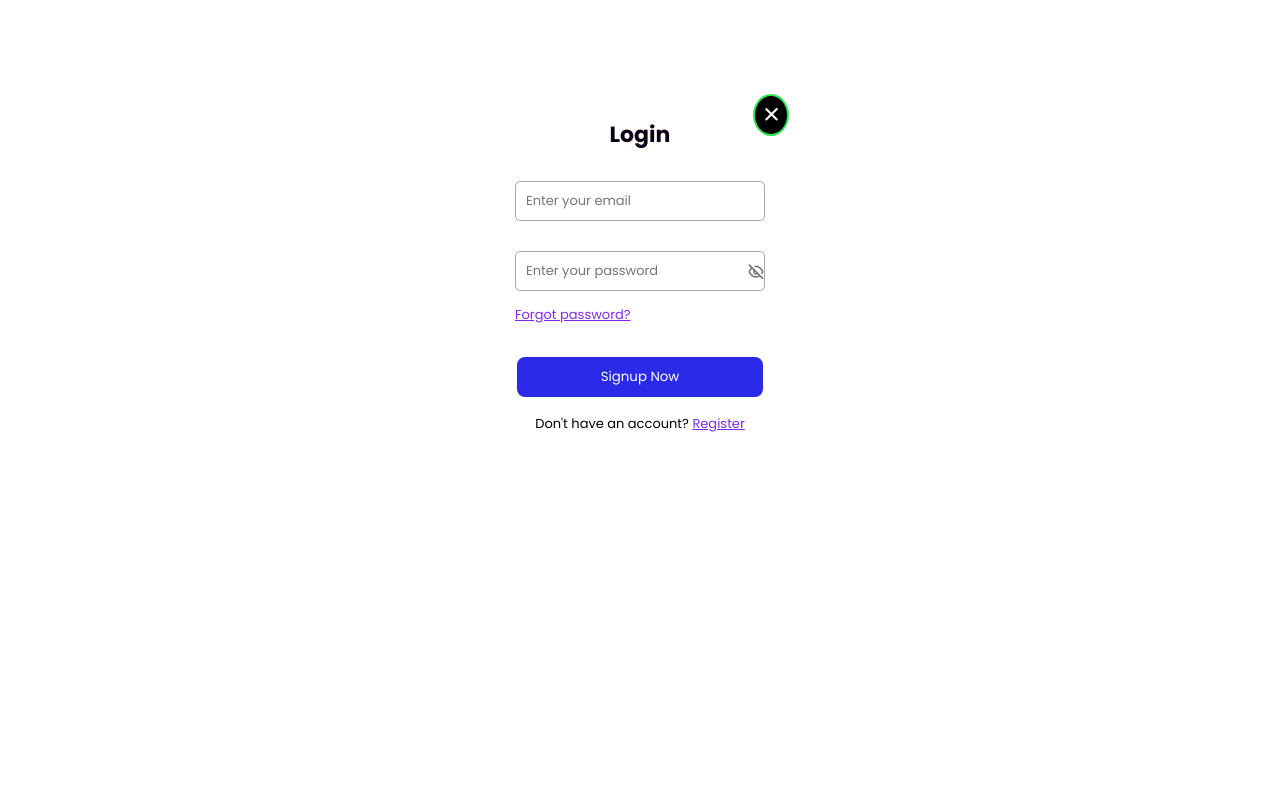
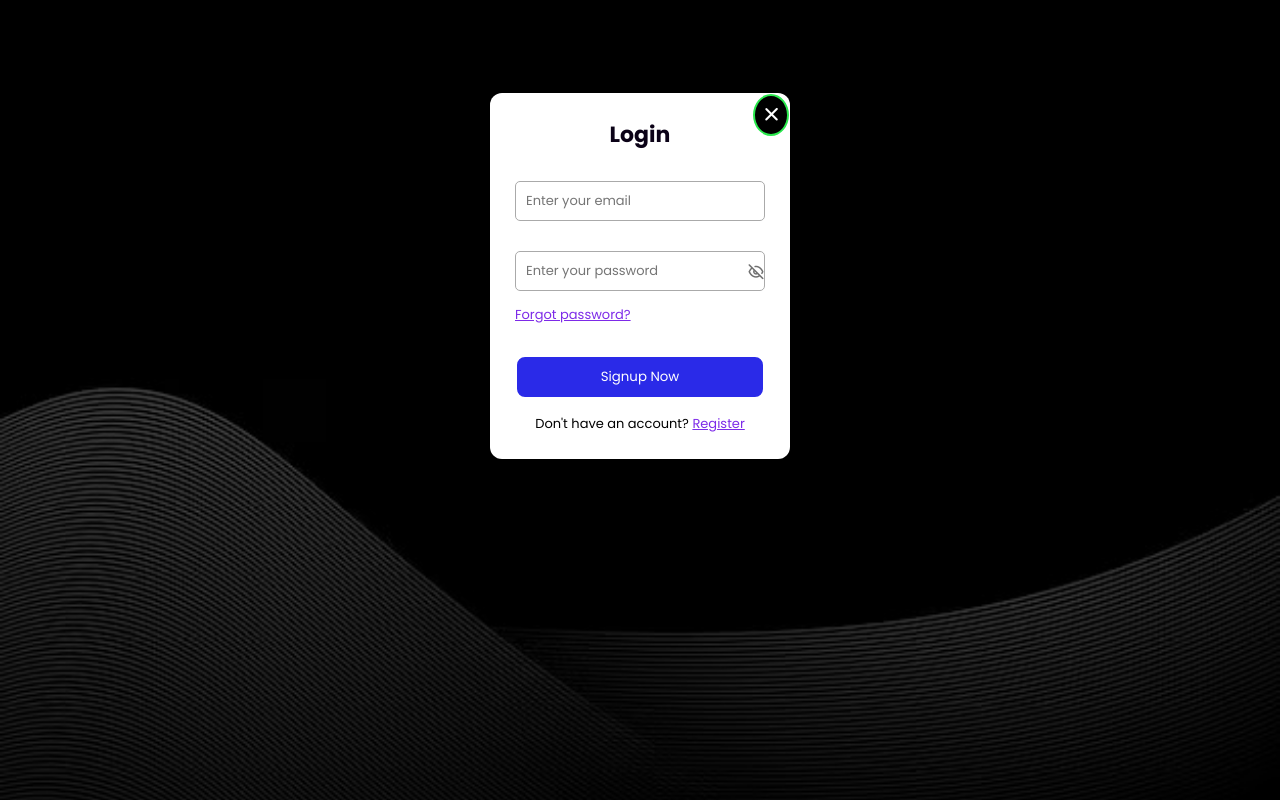
Before and after one commit to monujaan/Responsive_Website, a plain HTML site: page login.html in a window 1280 px wide. Drawn offline with nearby package versions, Linux system fonts and the light colour scheme.

Commit message:
Update login.html

```diff
--- a/login.html
+++ b/login.html
@@ -30,7 +30,7 @@
         position: fixed;
         height: 100vh;
         width: 100%;
-        background-image: url("../img/back2.jpg");
+        background-image: url("back2.jpg");
         background-size: cover;
         background-position: center;
       }
```
